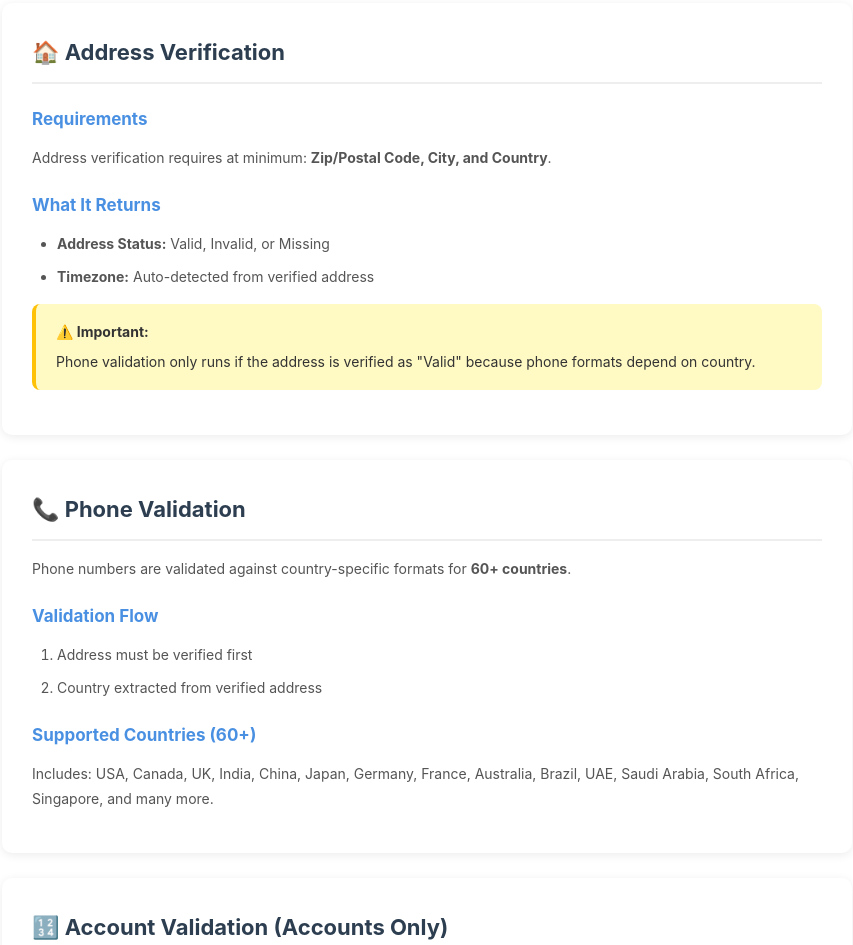
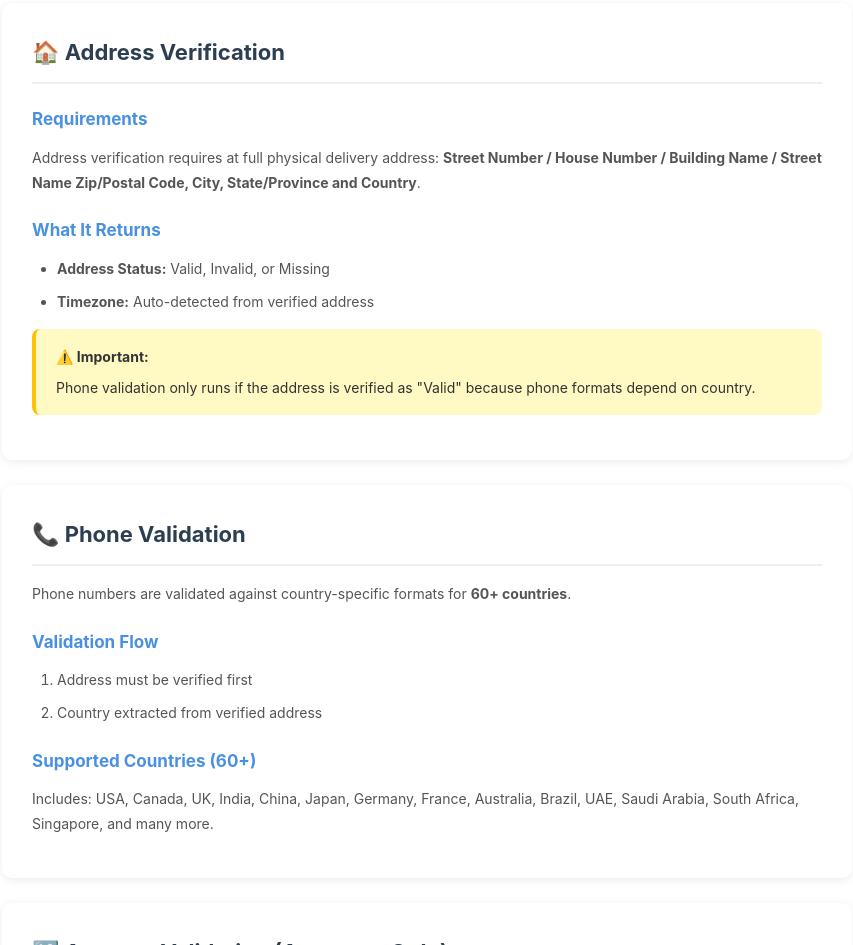
Before and after one commit to polashrp/zohocrmdataguardian, a plain HTML site: page guide.html in a window 1280 px wide. Shown: the part 3124-4069 px from the top of the page, without its empty margins (358-1211 px from the left). Drawn offline with Linux system fonts and the light colour scheme.

Commit message:
Update address verification requirements in guide.html

```diff
--- a/guide.html
+++ b/guide.html
@@ -227,7 +227,11 @@
         <div class="section" id="address-verification">
             <h2>🏠 Address Verification</h2>
             <h3>Requirements</h3>
-            <p>Address verification requires at minimum: <strong>Zip/Postal Code, City, and Country</strong>.</p>
+            <p>Address verification requires at full physical delivery address: <strong> Street Number / House Number / Building Name / Street Name
+
+ Zip/Postal Code, City, State/Province
+
+ and Country</strong>.</p>
 
             <h3>What It Returns</h3>
             <ul>
```
